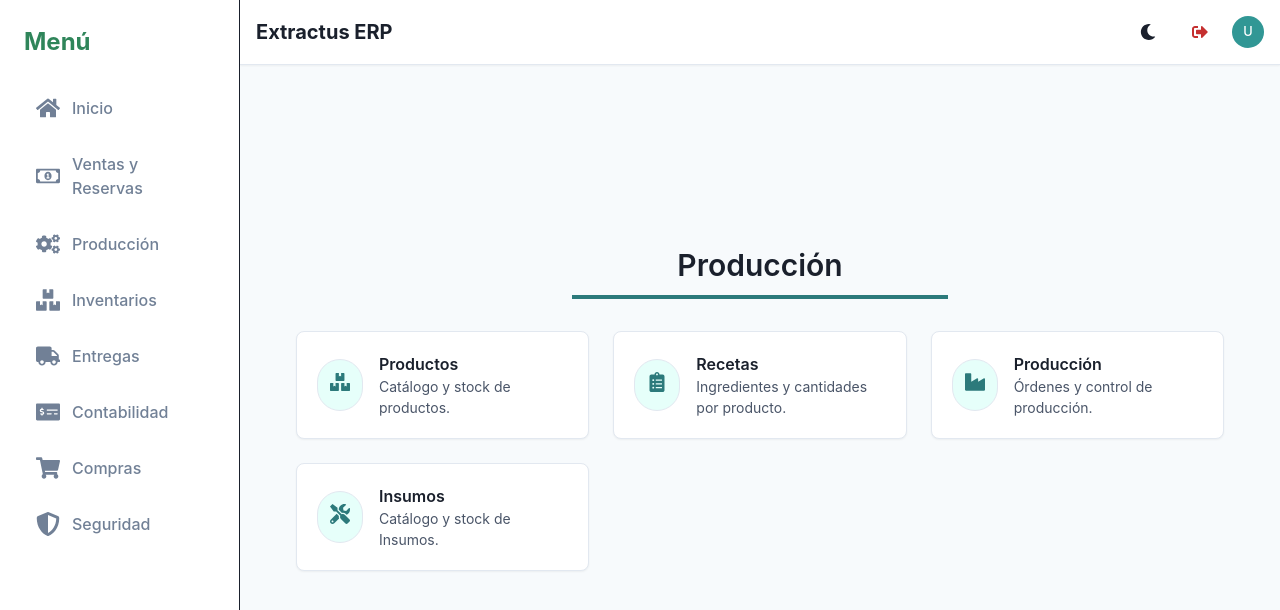
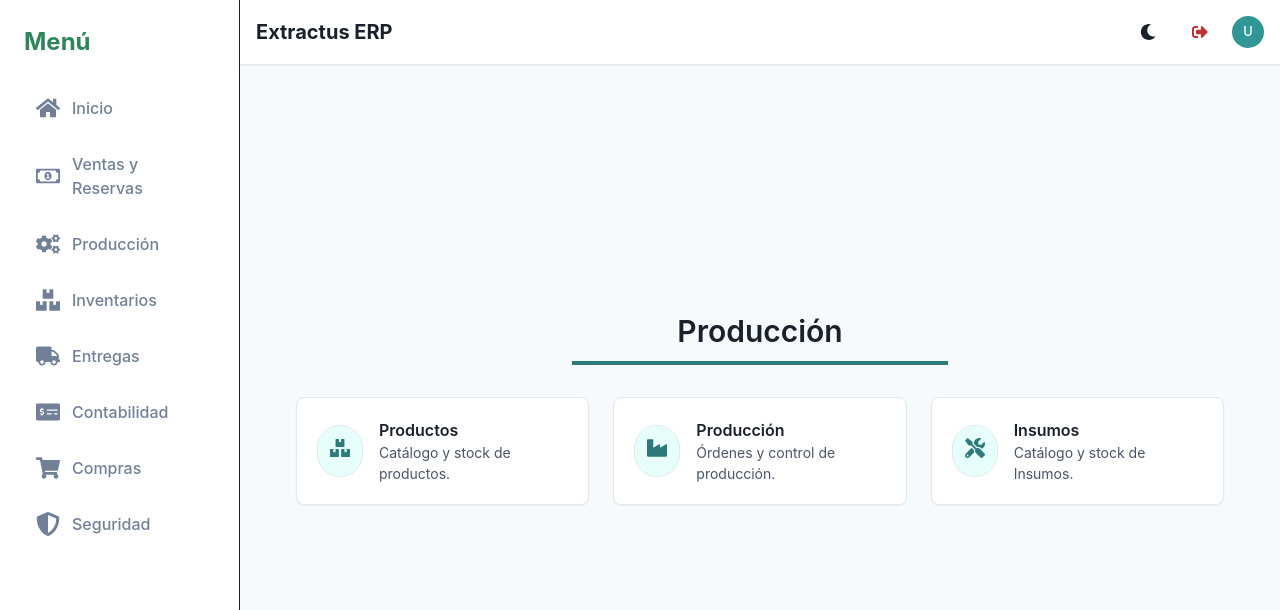
Before and after one commit to galexbh/extracts, a React (Create React App) app: page /app/produccion in a window 1280 px wide. Shown: the top 610 px of the page. Built offline with nearby package versions, Linux system fonts and the light colour scheme; no server answers; sample sign-in values are in the browser's storage.

Commit message:
Fix: validaciones produccion, cambio de ux,

```diff
--- a/src/components/produccion/menuproduccion.js
+++ b/src/components/produccion/menuproduccion.js
@@ -19,7 +19,7 @@
 
 const ITEMS = [
   { label: 'Productos',      to: '/app/produccion/productos',       icon: FaBoxes,         desc: 'Catálogo y stock de productos.' },
-  { label: 'Recetas',        to: '/app/produccion/recetas',         icon: FaClipboardList, desc: 'Ingredientes y cantidades por producto.' },
+  //{ label: 'Recetas',        to: '/app/produccion/recetas',         icon: FaClipboardList, desc: 'Ingredientes y cantidades por producto.' },
   { label: 'Producción',     to: '/app/produccion/produccion',      icon: FaIndustry,      desc: 'Órdenes y control de producción.' },
   { label: 'Insumos', to: '/app/produccion/insumos',  icon: FaTools,         desc: 'Catálogo y stock de Insumos.' },
 ];
```
